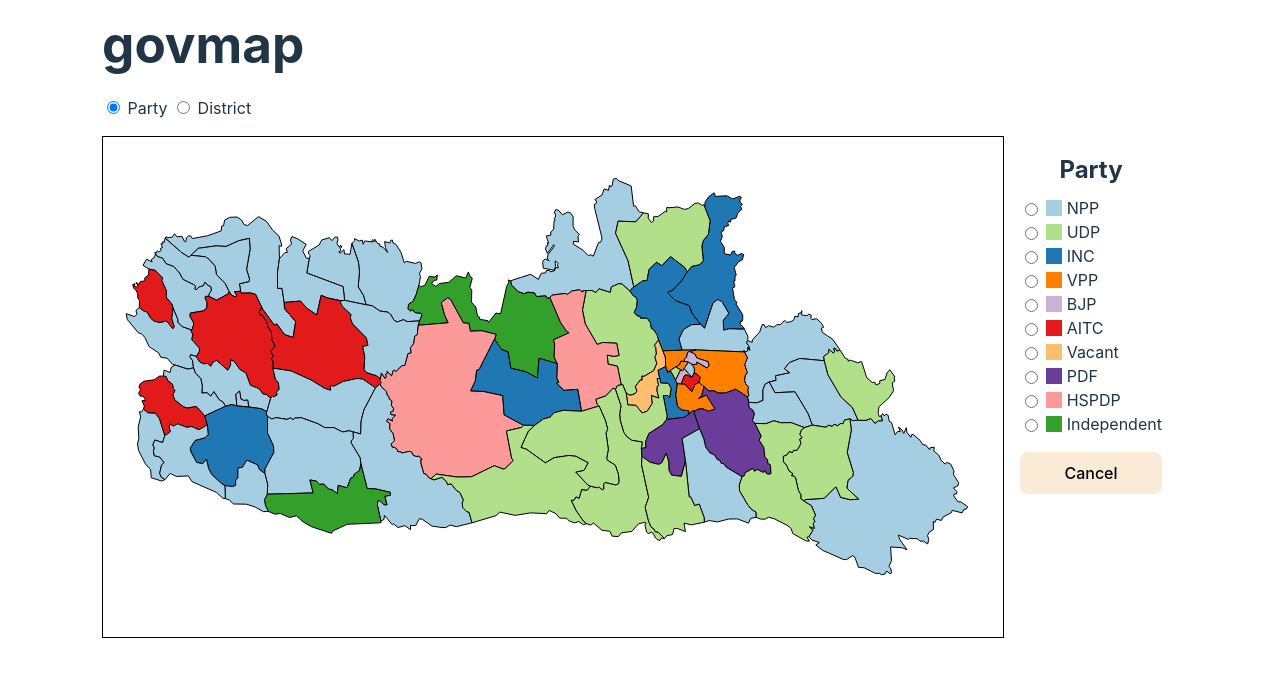
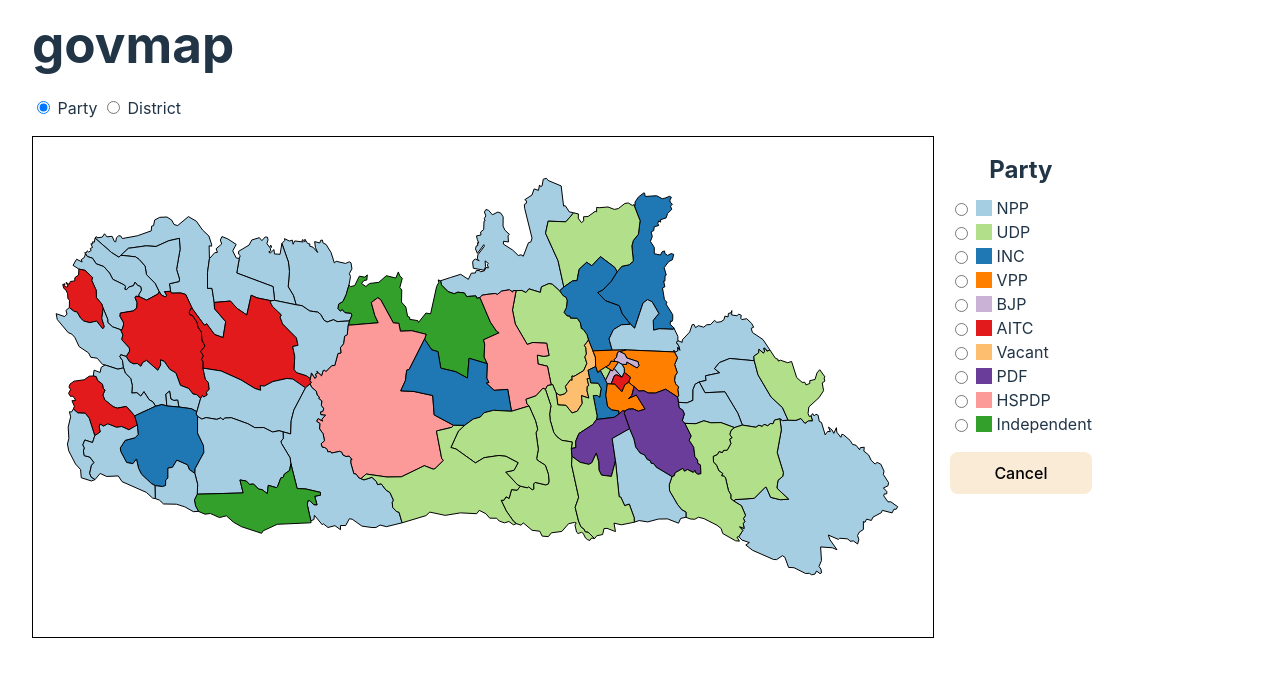
Before and after one commit to mebble/govmap, a Svelte app: page / in a window 1280 px wide. Shown: the top 676 px of the page. Built offline with nearby package versions, Linux system fonts and the light colour scheme.

Commit message:
Revert "center the app horizontally"
This reverts commit a37def0c9d890dcc4815b79a26d3c4cea96826df.

```diff
--- a/src/App.svelte
+++ b/src/App.svelte
@@ -142,7 +142,6 @@
 <style>
     main {
         padding: 1rem 2rem;
-        margin: auto;
     }
     h1 {
         margin-top: 0;
--- a/src/app.css
+++ b/src/app.css
@@ -12,11 +12,6 @@
   -webkit-font-smoothing: antialiased;
   -moz-osx-font-smoothing: grayscale;
   -webkit-text-size-adjust: 100%;
-}
-
-#app {
-  display: flex;
-  flex-direction: column;
 }
 
 a {
```
